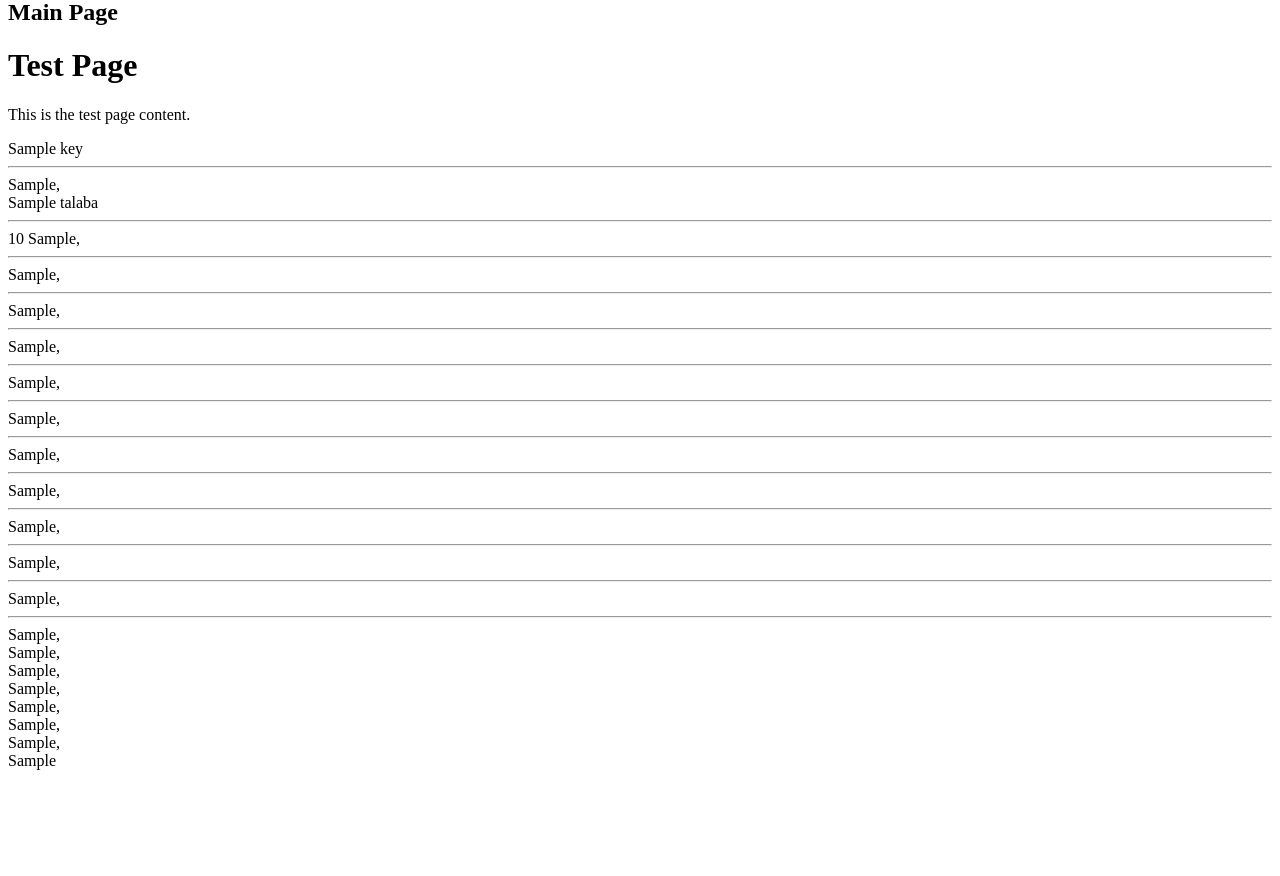
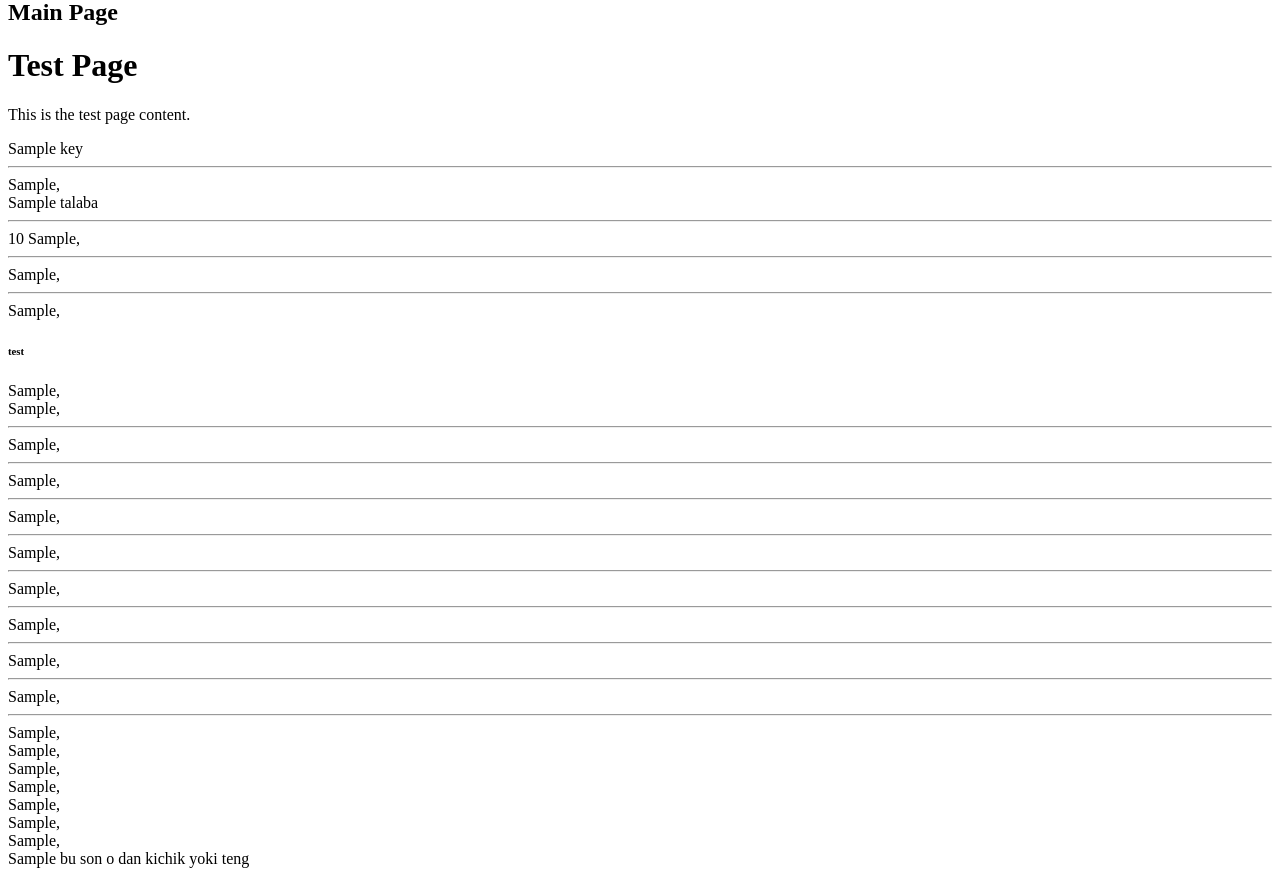
Before and after one commit to suxideveloper/airi, a Django app: template testBg/templates/testBg/test.html in a window 1280 px wide. Shown: the part 21-897 px from the top of the page. Before the commit the page ends 791 px from the top, so only its background shows below. Run offline with Django 5.2, Linux system fonts and the light colour scheme; the template is opened without the code that fills it: most values are stand-ins (such as "Sample title", 1, 10 or a date in 2020).

Commit message:
added that worked if condition

```diff
--- a/testBg/templates/testBg/test.html
+++ b/testBg/templates/testBg/test.html
@@ -13,7 +13,10 @@
 <hr>
 {{ key3 }}, <br>
 <hr>
-{{ key4 }}, <br>
+{{ key4.0 }}, <br>
+<h6>test</h6>
+{{ key4.1 }}, <br>
+{{ key4.2 }}, <br>
 <hr>
 {{ key5.a }}, <br>
 <hr>
@@ -39,6 +42,13 @@
 {{ key18 }}, <br>
 {{ key19 }}, <br>
 {{ key20 }}
+
+{% if key20 > 0 %}
+bu son o dan katta buyerda html yoki shatt css kodlari yozish mumkin va shart buyicha berigan logika ishlaydi
+{% elif key20 == 0 %}
+bu son o dan teng
+{% else %}
+bu son o dan kichik yoki teng
+{% endif %}
+
 {% endblock %}
-
-# ctrl + alt + up or down to move line
--- a/testBg/urls.py
+++ b/testBg/urls.py
@@ -4,5 +4,5 @@ from django.urls import path
 
 urlpatterns = [
     path('kurish/', views.kurish, name='kurish'),
-    path('test/', views.test, name='test'),
+    path('test/<int:son>/', views.test, name='test'),
 ]
--- a/testBg/views.py
+++ b/testBg/views.py
@@ -12,7 +12,7 @@ class TestClass:
         self.age = 21
 
 
-def test(request):
+def test(request, son):
     test_instance = TestClass()
     context = {
         'key': 'value',
@@ -36,6 +36,6 @@ def test(request):
         'key17': Exception('An error occurred'),
         'key18': iter([1, 2, 3]),
         'key19': slice(1, 5, 2),
-        'key20': property(lambda self: 'property value'),
+        'key20': son,
     }
     return render(request, 'testBg/test.html', context)
```
